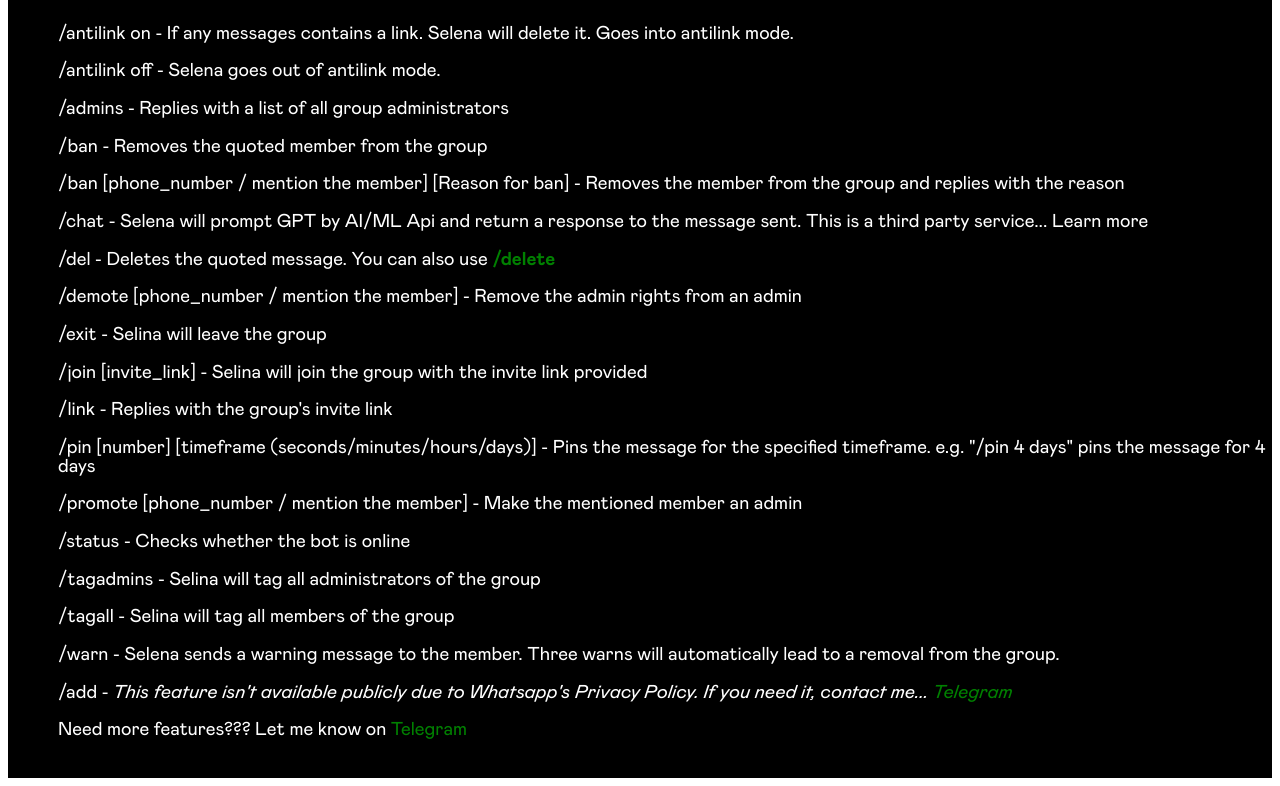
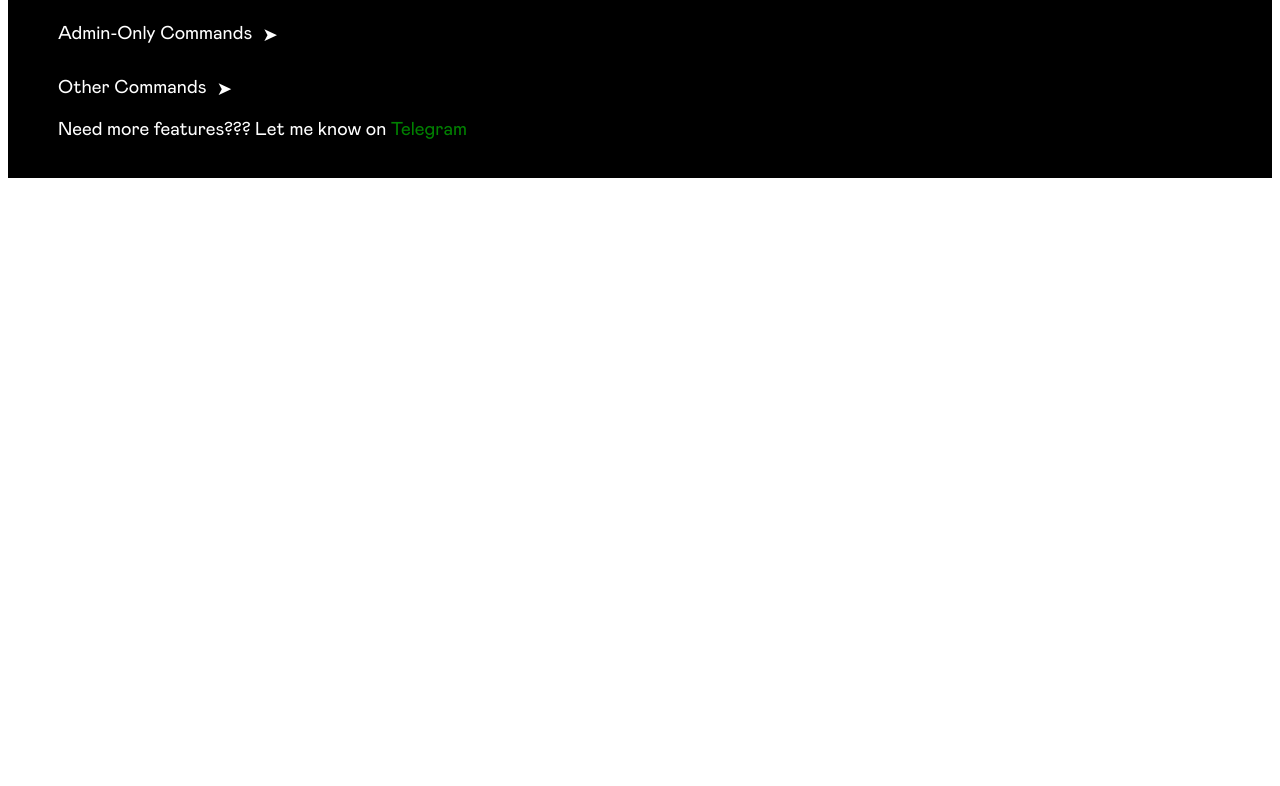
Before and after one commit to EllaxElla118/Selina, a plain HTML site: page index.html in a window 1280 px wide. Shown: the part 610-1396 px from the top of the page. After the commit the page ends 800 px from the top, so only its background shows below. Drawn offline with Linux system fonts and the light colour scheme.

Commit message:
Update index.html

```diff
--- a/index.html
+++ b/index.html
@@ -7,8 +7,6 @@
         <link rel="stylesheet" href="style.css">
         <script src="script.js"></script>
         <link href = "resources/fonts/stylesheet.css" rel = "stylesheet" type = "text/css" />
-        <script src="/app/src/home/w3schools.js"></script>
-        <link href = "/app/src/home/w3schools.css" rel = "stylesheet" type="text/css" />
     </head>
 
     <body>
@@ -52,24 +50,37 @@
         <div class='commands'><a id='bottom'></a>
 
             <p style="text-align: center;" class="headers">Commands</p>
-            <p>/antilink on - If any messages contains a link. Selena will delete it. Goes into antilink mode.</p>
-            <p>/antilink off - Selena goes out of antilink mode.</p>
-            <p>/admins - Replies with a list of all group administrators</p>
-            <p>/ban - Removes the quoted member from the group</p>
-            <p>/ban [phone_number / mention the member] [Reason for ban] - Removes the member from the group and replies with the reason</p>
-            <p>/chat - Selena will prompt GPT by AI/ML Api and return a response to the message sent. This is a third party service... Learn more</p>
-            <p>/del - Deletes the quoted message. You can also use <b class="green">/delete</b></p>
-            <p>/demote [phone_number / mention the member] - Remove the admin rights from an admin</p>
-            <p>/exit - Selina will leave the group</p>
-            <p>/join [invite_link] - Selina will join the group with the invite link provided</p>
-            <p>/link - Replies with the group's invite link</p>
-            <p>/pin [number] [timeframe (seconds/minutes/hours/days)] - Pins the message for the specified timeframe. e.g. "/pin 4 days" pins the message for 4 days</p>
-            <p>/promote [phone_number / mention the member] - Make the mentioned member an admin</p>
-            <p>/status - Checks whether the bot is online</p>
-            <p>/tagadmins - Selina will tag all administrators of the group</p>
-            <p>/tagall - Selina will tag all members of the group</p>
-            <p>/warn - Selena sends a warning message to the member. Three warns will automatically lead to a removal from the group.</p>
-            <p>/add - <i>This feature isn't available publicly due to Whatsapp's Privacy Policy. If you need it, contact me... <a href='https://t.me/+2349078585411' class="a2 green">Telegram</a></i></p>
+            <details>
+            <summary>
+                Admin-Only Commands
+                <span class="icon">➤</span>
+            </summary>
+                    <p>     /antilink on - If any messages contains a link. Selena will delete it. Goes into antilink mode.</p>
+                    <p>     /antilink off - Selena goes out of antilink mode.</p>
+                    <p>     /ban - Removes the quoted member from the group</p>
+                    <p>     /ban [phone_number / mention the member] [Reason for ban] - Removes the member from the group and replies with the reason</p>
+                    <p>     /del - Deletes the quoted message. You can also use <b class="green">/delete</b></p>
+                    <p>     /demote [phone_number / mention the member] - Remove the admin rights from an admin</p>
+                    <p>     /exit - Selina will leave the group</p>
+                    <p>     /pin [number] [timeframe (seconds/minutes/hours/days)] - Pins the message for the specified timeframe. e.g. "/pin 4 days" pins the message for 4 days</p>
+                    <p>     /tagall - Selina will tag all members of the group</p>
+                    <p>     /promote [phone_number / mention the member] - Make the mentioned member an admin</p>
+                    <p>     /status - Checks whether the bot is online</p>
+                    <p>     /tagadmins - Selina will tag all administrators of the group</p>
+                    <p>     /warn - Selena sends a warning message to the member. Three warns will automatically lead to a removal from the group.</p>
+            </details>
+            <p style="margin-top: 30px"></p>
+            <details>
+            <summary>
+                Other Commands
+                <span class="icon">➤</span>
+            </summary>
+            <p>     /admins - Replies with a list of all group administrators</p>
+            <p>     /chat - Selena will prompt GPT by AI/ML Api and return a response to the message sent. This is a third party service... Learn more</p>
+            <p>     /join [invite_link] - Selina will join the group with the invite link provided</p>
+            <p>     /link - Replies with the group's invite link</p>
+            <p>     /add - <i>This feature isn't available publicly due to Whatsapp's Privacy Policy. If you need it, contact me... <a href='https://t.me/+2349078585411' class="a2 green">Telegram</a></i></p>
+            </details>
             <p>Need more features??? Let me know on <a href='https://t.me/daniella45' class="a2 green">Telegram</a></p>
          </div>
 
```
